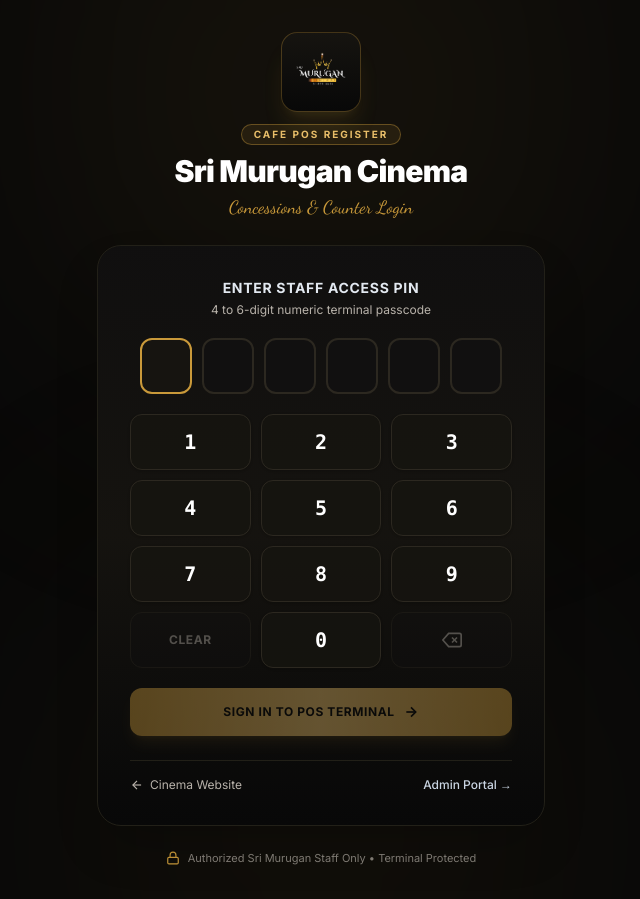
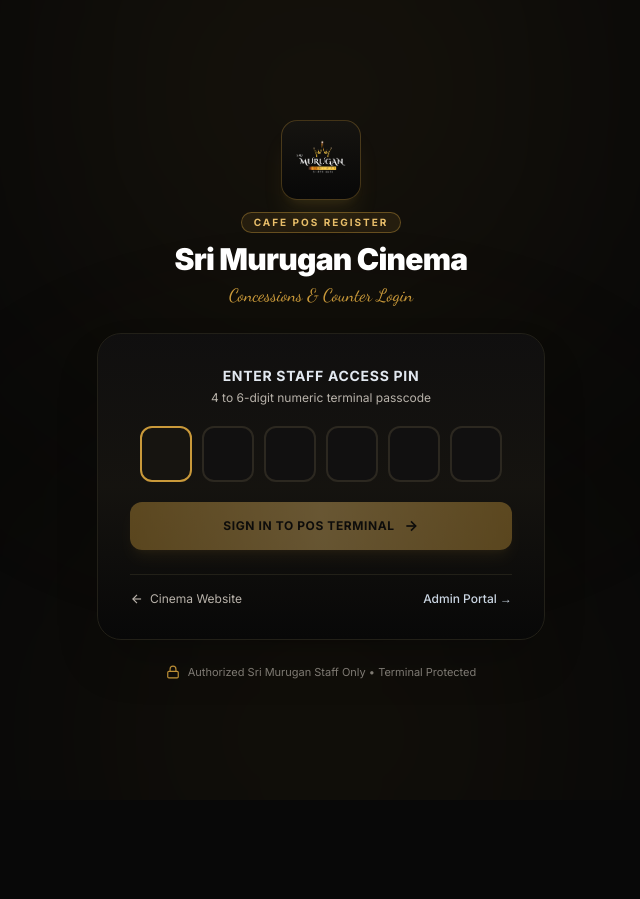
Before and after one commit to NavaneethNN/srimurugan, a Next.js app: page /cafe/login in a window 1280 px wide. Shown: the whole page, without its empty margins (319-959 px from the left). After the commit the page ends 800 px from the top, so only its background shows below. Built offline with nearby package versions, Linux system fonts and the light colour scheme.

Commit message:
Remove on-screen numpad from staff POS login in favor of standard keyboard inputs

```diff
--- a/src/app/cafe/login/page.tsx
+++ b/src/app/cafe/login/page.tsx
@@ -126,44 +126,6 @@ export default function CafeLoginPage() {
     }
   };
 
-  // On-screen Numpad interaction for touch registers & POS tablets
-  const handleNumpadPress = (num: string) => {
-    if (loading) return;
-    const firstEmptyIndex = digits.findIndex((d) => d === "");
-    if (firstEmptyIndex !== -1) {
-      const updated = [...digits];
-      updated[firstEmptyIndex] = num;
-      setDigits(updated);
-
-      if (firstEmptyIndex < 5) {
-        inputRefs.current[firstEmptyIndex + 1]?.focus();
-      }
-
-      const fullPin = updated.join("");
-      if (fullPin.length === 6) {
-        void handleLogin(fullPin);
-      }
-    }
-  };
-
-  const handleNumpadBackspace = () => {
-    if (loading) return;
-    // find the last filled index
-    let lastFilled = -1;
-    for (let i = digits.length - 1; i >= 0; i--) {
-      if (digits[i] !== "") {
-        lastFilled = i;
-        break;
-      }
-    }
-    if (lastFilled !== -1) {
-      const updated = [...digits];
-      updated[lastFilled] = "";
-      setDigits(updated);
-      inputRefs.current[lastFilled]?.focus();
-    }
-  };
-
   const clearPin = () => {
     setDigits(["", "", "", "", "", ""]);
     setError("");
@@ -256,6 +218,23 @@ export default function CafeLoginPage() {
               })}
             </div>
 
+            {/* Clear PIN Action if user started typing */}
+            {pin.length > 0 && !loading && (
+              <div className="mb-4 flex justify-center">
+                <button
+                  type="button"
+                  onClick={clearPin}
+                  className="inline-flex items-center gap-1.5 rounded-lg border border-[#2c2820] bg-[#161410] px-3 py-1 text-[11px] font-semibold text-[#b8b2aa] hover:border-rose-500/40 hover:bg-rose-950/20 hover:text-rose-300 transition"
+                >
+                  <svg className="h-3 w-3" viewBox="0 0 24 24" fill="none" stroke="currentColor" strokeWidth="2">
+                    <line x1="18" y1="6" x2="6" y2="18" />
+                    <line x1="6" y1="6" x2="18" y2="18" />
+                  </svg>
+                  <span>Clear digits</span>
+                </button>
+              </div>
+            )}
+
             {/* Error Message */}
             {error && (
               <div
@@ -271,58 +250,11 @@ export default function CafeLoginPage() {
               </div>
             )}
 
-            {/* On-Screen Touch Numpad (Essential for Cinema POS Counters & Tablets) */}
-            <div className="mb-5 grid grid-cols-3 gap-2 sm:gap-2.5">
-              {["1", "2", "3", "4", "5", "6", "7", "8", "9"].map((num) => (
-                <button
-                  key={num}
-                  type="button"
-                  onClick={() => handleNumpadPress(num)}
-                  disabled={loading}
-                  className="flex h-12 items-center justify-center rounded-xl border border-[#2c2820] bg-[#161410]/80 font-mono text-lg font-bold text-white shadow-sm transition hover:border-[#c9993a]/50 hover:bg-[#222018] active:scale-95 disabled:opacity-50 sm:h-14 sm:text-xl"
-                >
-                  {num}
-                </button>
-              ))}
-
-              <button
-                type="button"
-                onClick={clearPin}
-                disabled={loading || pin.length === 0}
-                className="flex h-12 items-center justify-center rounded-xl border border-[#2c2820] bg-[#111010] text-xs font-bold uppercase tracking-wider text-[#b8b2aa] transition hover:border-rose-500/40 hover:bg-rose-950/20 hover:text-rose-300 active:scale-95 disabled:opacity-40 sm:h-14"
-              >
-                Clear
-              </button>
-
-              <button
-                type="button"
-                onClick={() => handleNumpadPress("0")}
-                disabled={loading}
-                className="flex h-12 items-center justify-center rounded-xl border border-[#2c2820] bg-[#161410]/80 font-mono text-lg font-bold text-white shadow-sm transition hover:border-[#c9993a]/50 hover:bg-[#222018] active:scale-95 disabled:opacity-50 sm:h-14 sm:text-xl"
-              >
-                0
-              </button>
-
-              <button
-                type="button"
-                onClick={handleNumpadBackspace}
-                disabled={loading || pin.length === 0}
-                className="flex h-12 items-center justify-center rounded-xl border border-[#2c2820] bg-[#111010] text-xs font-bold text-[#b8b2aa] transition hover:border-[#c9993a]/40 hover:text-white active:scale-95 disabled:opacity-40 sm:h-14"
-                aria-label="Backspace"
-              >
-                <svg className="h-5 w-5" viewBox="0 0 24 24" fill="none" stroke="currentColor" strokeWidth="2">
-                  <path d="M21 4H8l-7 8 7 8h13a2 2 0 0 0 2-2V6a2 2 0 0 0-2-2z" />
-                  <line x1="18" y1="9" x2="12" y2="15" />
-                  <line x1="12" y1="9" x2="18" y2="15" />
-                </svg>
-              </button>
-            </div>
-
             {/* Submit Button */}
             <button
               type="submit"
               disabled={loading || pin.length < 4}
-              className="flex h-12 w-full items-center justify-center gap-2 rounded-xl bg-gradient-to-r from-[#c9993a] via-[#e8be6a] to-[#c9993a] text-xs font-bold uppercase tracking-wider text-[#080808] shadow-lg shadow-[#c9993a]/20 transition hover:brightness-110 active:scale-[0.98] disabled:cursor-not-allowed disabled:opacity-40"
+              className="mt-2 flex h-12 w-full items-center justify-center gap-2 rounded-xl bg-gradient-to-r from-[#c9993a] via-[#e8be6a] to-[#c9993a] text-xs font-bold uppercase tracking-wider text-[#080808] shadow-lg shadow-[#c9993a]/20 transition hover:brightness-110 active:scale-[0.98] disabled:cursor-not-allowed disabled:opacity-40"
             >
               {loading ? (
                 <>
```
